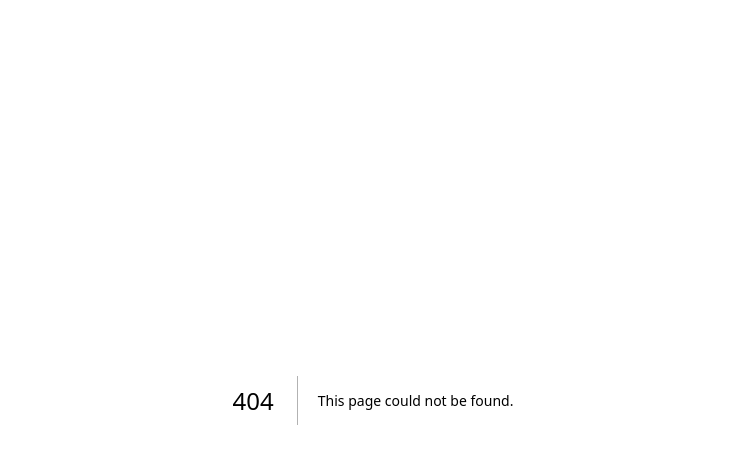
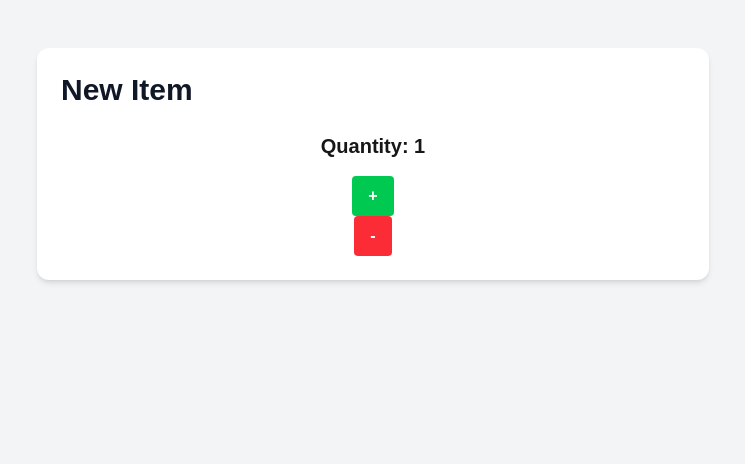
Before and after one commit to JGOFF125/Web-Dev, a Next.js app: page /week-4/Matthew in a window 1280 px wide. Before the commit this address had no page. Shown: the top 464 px of the page, without its empty margins (267-1012 px from the left). Built offline with nearby package versions, Linux system fonts and the light colour scheme.

Commit message:
Add files via upload

```diff
--- /dev/null
+++ b/app/week-4/Matthew/new-item.js
@@ -0,0 +1,43 @@
+"use client"
+
+import { useState } from "react";
+
+export default function NewItem() {
+    const [quantity, setQuantity] = useState(1);
+
+    const increment = () => {
+        if (quantity < 20) {
+            setQuantity(quantity + 1);
+        }
+    }
+
+    const decrement = () => {
+        if (quantity > 1) {
+            setQuantity(quantity - 1);
+        }
+    }
+
+    return (
+        <div className="flex flex-col items-center justify-center">
+            <h2 className="mb-4 text-xl font-bold">Quantity: {quantity}</h2>
+            <div>
+                <button
+                type="button"
+                onClick={increment}
+                disabled={quantity === 20}
+                className="bg-green-500 hover:bg-green-700 text-white font-bold py-2 px-4 rounded">
+                    +
+                </button>
+            </div>
+            <div>
+                <button
+                type="button"
+                onClick={decrement}
+                disabled={quantity === 1}
+                className="bg-red-500 hover:bg-red-700 text-white font-bold py-2 px-4 rounded">
+                    -
+                </button>
+            </div>
+        </div>
+    );
+}
--- /dev/null
+++ b/app/week-4/Matthew/page.js
@@ -0,0 +1,12 @@
+import NewItem from './new-item';
+
+export default function Page() {
+    return (
+        <main className="min-h-screen bg-gray-100 p-8">
+            <div className="mx-auto max-w-2xl rounded-xl bg-white p-6 shadow-md">
+                <h1 className="mb-6 text-3xl font-bold text-gray-900">New Item</h1>
+                <NewItem />
+            </div>
+        </main>
+    );
+}
```
